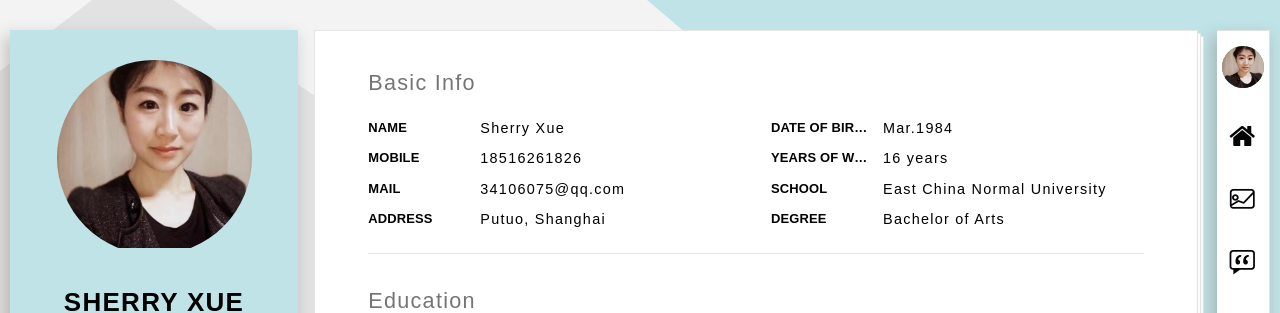
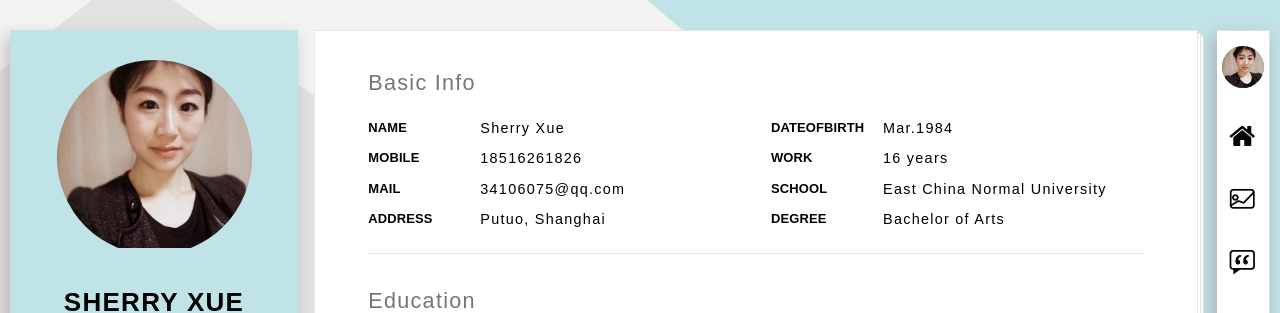
Before and after one commit to sherry0520/en, a Jekyll site: the page built from index.html, in a window 1280 px wide and 900 px high. Shown: the top 313 px of the window. Built offline with Jekyll 4.4.1, drawn with Linux system fonts in a browser that asks for light colours; some web fonts are replaced.

Commit message:
Update resumer_01-basic.html

```diff
--- a/_includes/resumer_01-basic.html
+++ b/_includes/resumer_01-basic.html
@@ -28,10 +28,10 @@
 
             <dl class="dl-horizontal clear-mrg">
 
-                <dt class="text-upper">Date of Birth</dt>
+                <dt class="text-upper">DateofBirth</dt>
                 <dd>Mar.1984</dd>
 
-                <dt class="text-upper">Years of Work</dt>
+                <dt class="text-upper">Work</dt>
                 <dd>16 years</dd>
 
                 <dt class="text-upper">School</dt>
```
